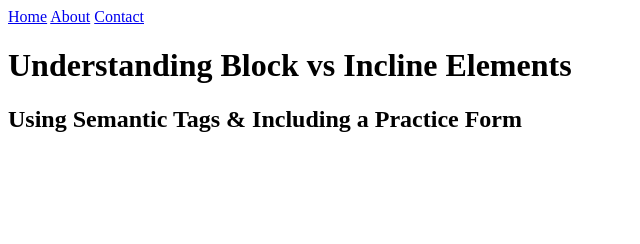
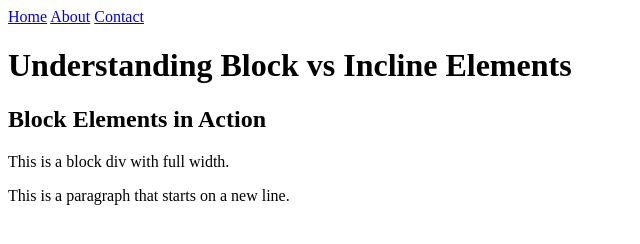
Before and after one commit to 128jglogower-a11y/block-vs-inline, a plain HTML site: page index.html in a window 1280 px wide. Shown: the whole page, without its empty margins (0-640 px from the left). Drawn offline with Linux system fonts and the light colour scheme.

Commit message:
block vs inline elements

```diff
--- a/index.html
+++ b/index.html
@@ -14,6 +14,8 @@
 
         </nav>
         <h1>Understanding Block vs Incline Elements</h1>
-        <h2>Using Semantic Tags &amp; Including a Practice Form</h2>
+        <h2>Block Elements in Action</h2>
+        <div style="border:1px grey">This is a block div with full width.</div>
+        <p style="border:1px grey">This is a paragraph that starts on a new line.</p>
     </header>
 </html>
```
